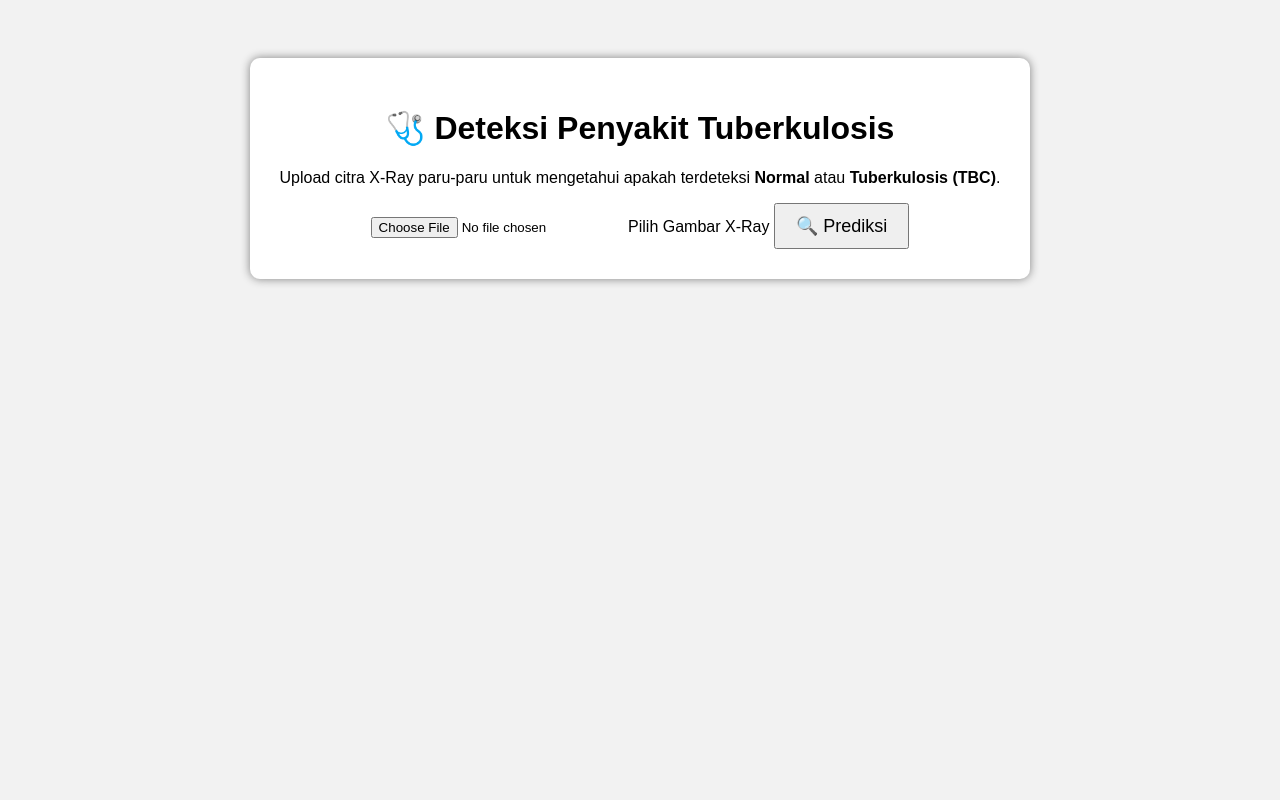
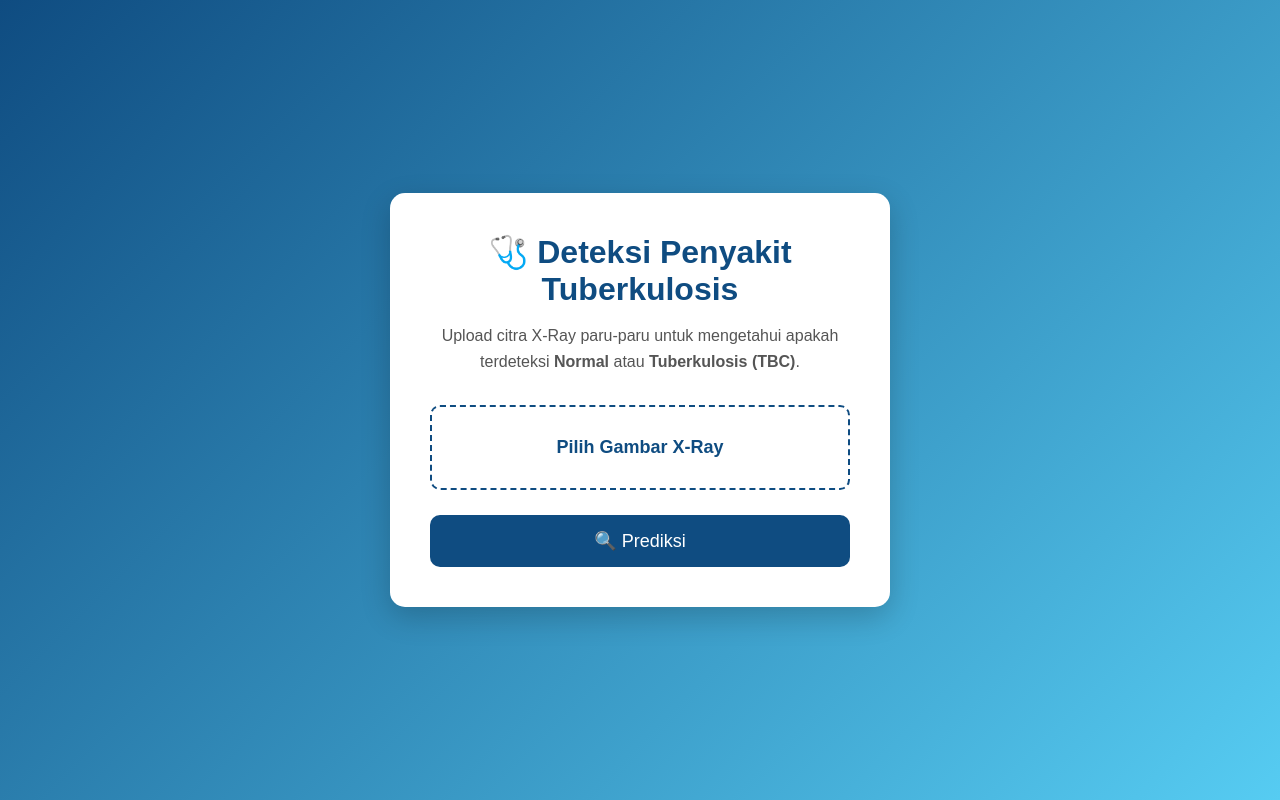
Before and after one commit to SyahputraMunthe/projek_vision, a Flask app: page / in a window 1280 px wide. Run offline with Flask 3, Linux system fonts and the light colour scheme; parts of the project's set-up code (start-up, migrations or seed data) failed here and were passed over.

Commit message:
Update style.css

```diff
--- a/static/style.css
+++ b/static/style.css
@@ -1,35 +1,112 @@
+*{
+    margin:0;
+    padding:0;
+    box-sizing:border-box;
+    font-family:Arial, Helvetica, sans-serif;
+}
+
 body{
 
-font-family:Arial;
+    background:linear-gradient(135deg,#0f4c81,#56ccf2);
 
-background:#f2f2f2;
+    height:100vh;
 
-text-align:center;
+    display:flex;
 
+    justify-content:center;
+
+    align-items:center;
 }
 
 .container{
 
-margin-top:50px;
+    width:500px;
 
-background:white;
+    background:white;
 
-display:inline-block;
+    border-radius:15px;
 
-padding:30px;
+    padding:40px;
 
-border-radius:10px;
+    box-shadow:0 10px 30px rgba(0,0,0,.2);
 
-box-shadow:0px 0px 10px gray;
+    text-align:center;
+}
 
+h1{
+
+    color:#0f4c81;
+
+    margin-bottom:15px;
+}
+
+.subtitle{
+
+    color:#555;
+
+    margin-bottom:30px;
+
+    line-height:1.6;
+}
+
+.upload-box{
+
+    display:block;
+
+    border:2px dashed #0f4c81;
+
+    padding:30px;
+
+    cursor:pointer;
+
+    border-radius:10px;
+
+    margin-bottom:25px;
+
+    transition:.3s;
+}
+
+.upload-box:hover{
+
+    background:#eef7ff;
+}
+
+.upload-box input{
+
+    display:none;
+}
+
+.upload-box span{
+
+    font-size:18px;
+
+    color:#0f4c81;
+
+    font-weight:bold;
 }
 
 button{
 
-padding:10px 20px;
+    width:100%;
 
-font-size:18px;
+    padding:15px;
 
-cursor:pointer;
+    background:#0f4c81;
 
+    color:white;
+
+    border:none;
+
+    border-radius:10px;
+
+    font-size:18px;
+
+    cursor:pointer;
+
+    transition:.3s;
 }
+
+button:hover{
+
+    background:#0b3d68;
+}
```
